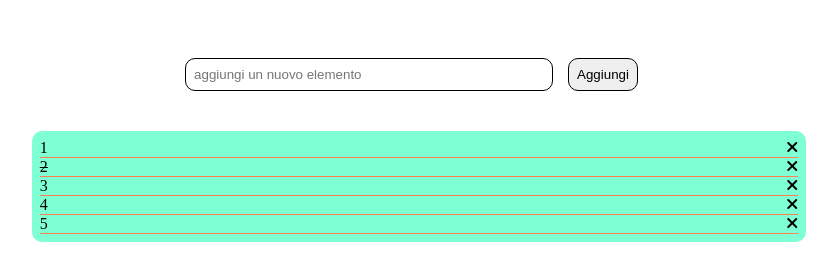
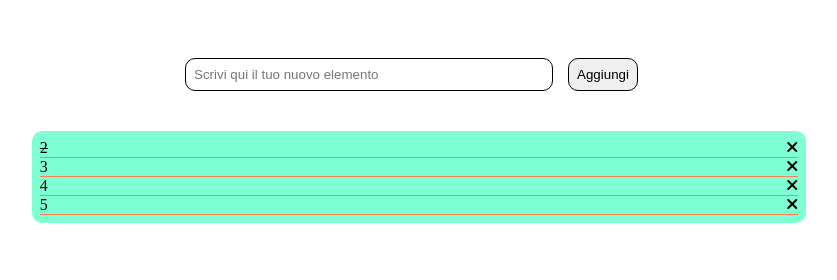
Before and after one commit to RiccardoMarroni/vue-todolist, a plain HTML site: page index.html in a window 1280 px wide. Both pictures are taken after a click on the element 1013 px from the left and 218 px from the top of the page. Shown: the part 70-350 px from the top of the page, without its empty margins (221-1058 px from the left). Drawn offline with nearby package versions, Linux system fonts and the light colour scheme.

Commit message:
milestone 2

```diff
--- a/index.html
+++ b/index.html
@@ -16,15 +16,15 @@
         <h1 class="title">La mia Todo-List</h1>
         <div class="container">
             <div class="user-inputs">
-                <input type="text" placeholder="aggiungi un nuovo elemento">
+                <input type="text" placeholder="Scrivi qui il tuo nuovo elemento">
                 <button>Aggiungi</button>
             </div>
             <!-- Elenco tasks -->
             <div class="user-tasks">
                 <!-- Singola task -->
-                <div v-for="eachTask in tasks" class="task">
+                <div v-for="eachTask,index in tasks" class="task">
                     <span :class="(eachTask.done) ? 'done' : '' ">{{ eachTask.text }}</span>
-                    <span>
+                    <span @click = "removeItem(index)">
                         <i class="fa-solid fa-xmark"></i>
                     </span>
                 </div>
--- a/javascript/script.js
+++ b/javascript/script.js
@@ -28,6 +28,8 @@ createApp({
         };
     },
     methods : {
-
+        removeItem(index) {
+            this.tasks.splice(index,1);
+        }
     }
 }).mount('#app');
```
